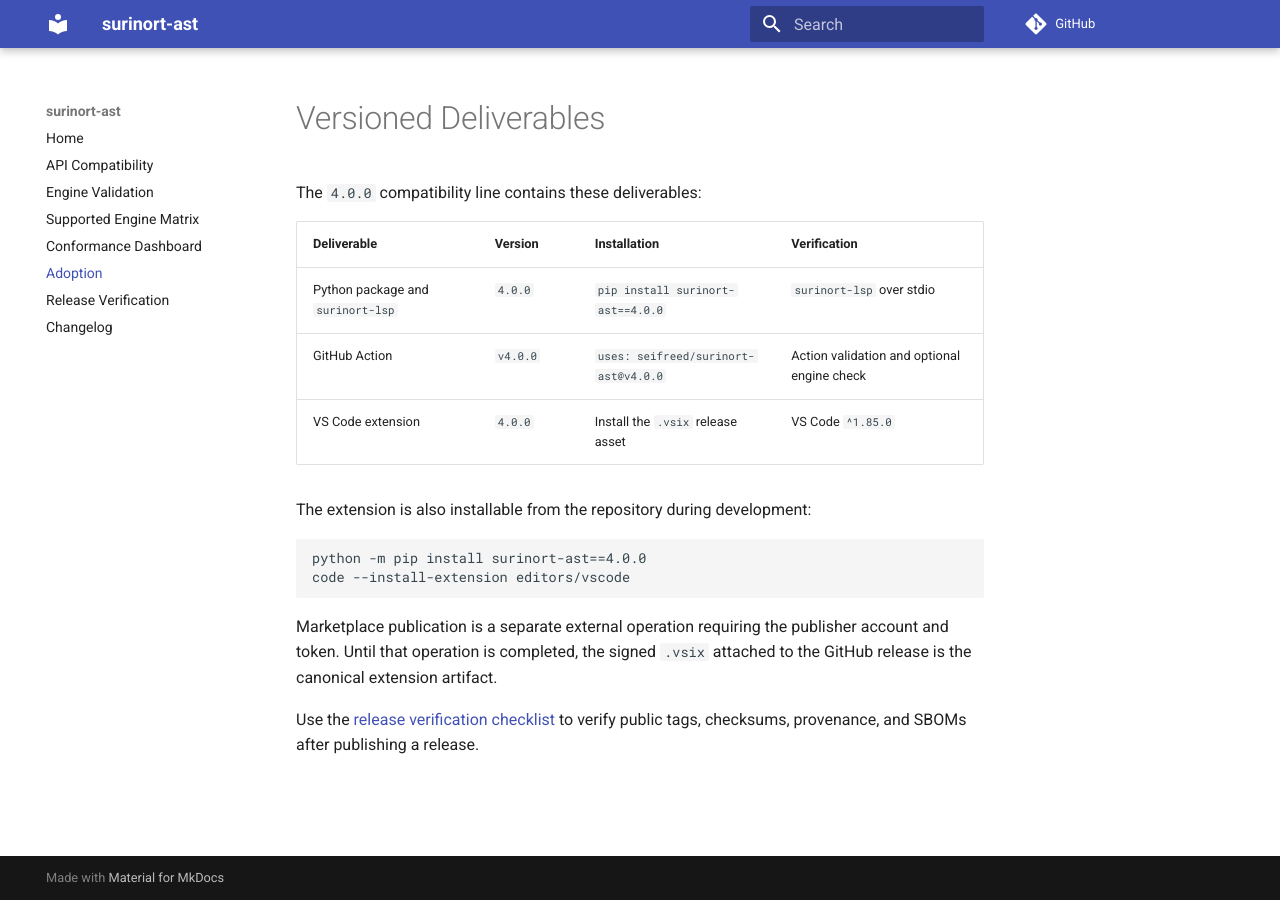
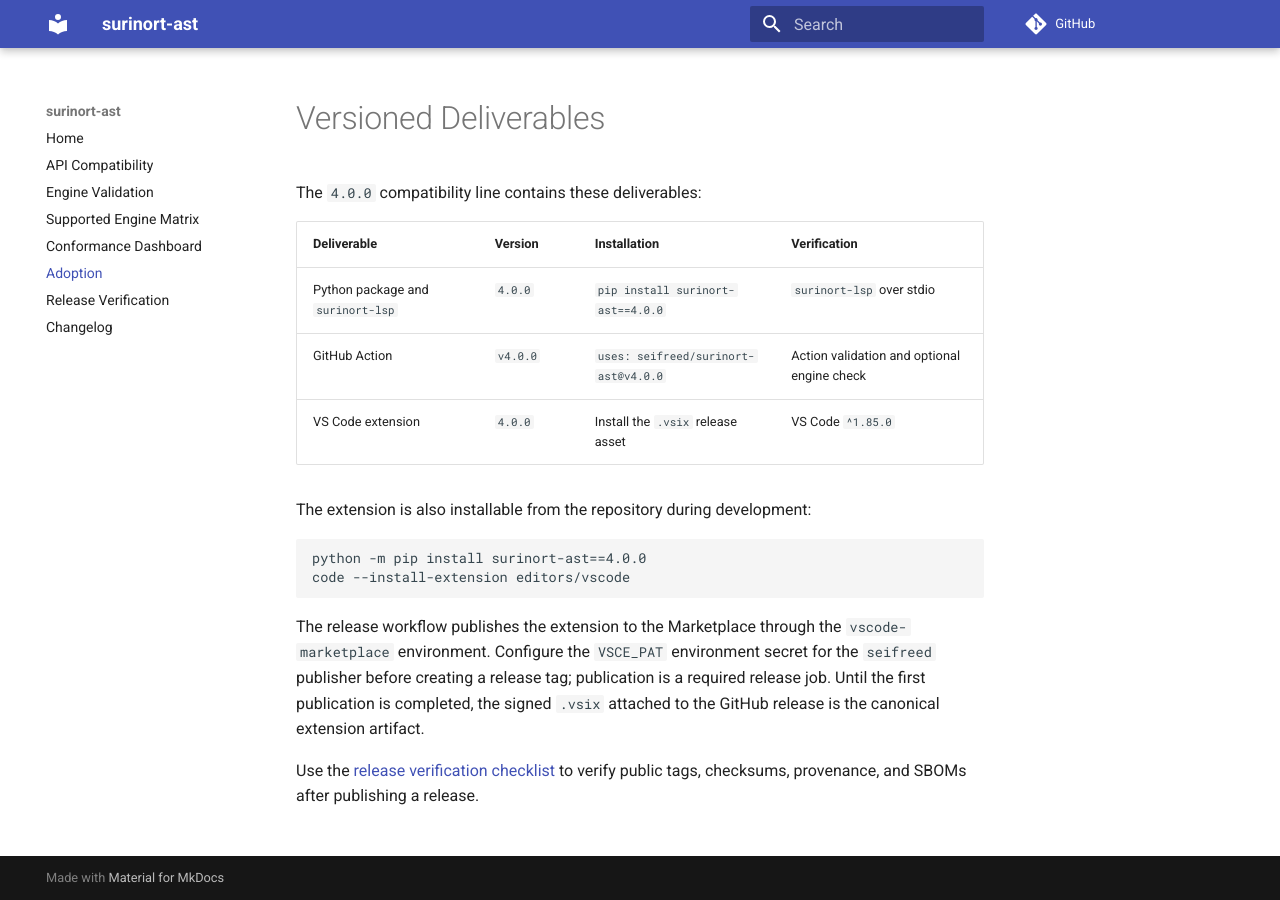
Before and after one commit to seifreed/surinort-ast, an MkDocs documentation site: the page built from docs/adoption.md, in a window 1280 px wide. Built offline with MkDocs 1.6.1 and Material for MkDocs 9.7.7, drawn with Linux system fonts in a browser that asks for light colours; comment, search, counter and statistics services are not loaded.

Commit message:
docs: document vscode marketplace publishing

````diff
--- a/docs/adoption.md
+++ b/docs/adoption.md
@@ -15,8 +15,10 @@ python -m pip install surinort-ast==4.0.0
 code --install-extension editors/vscode
 ```
 
-Marketplace publication is a separate external operation requiring the
-publisher account and token. Until that operation is completed, the signed
+The release workflow publishes the extension to the Marketplace through the
+`vscode-marketplace` environment. Configure the `VSCE_PAT` environment secret
+for the `seifreed` publisher before creating a release tag; publication is a
+required release job. Until the first publication is completed, the signed
 `.vsix` attached to the GitHub release is the canonical extension artifact.
 
 Use the [release verification checklist](release-verification.md) to verify
````
